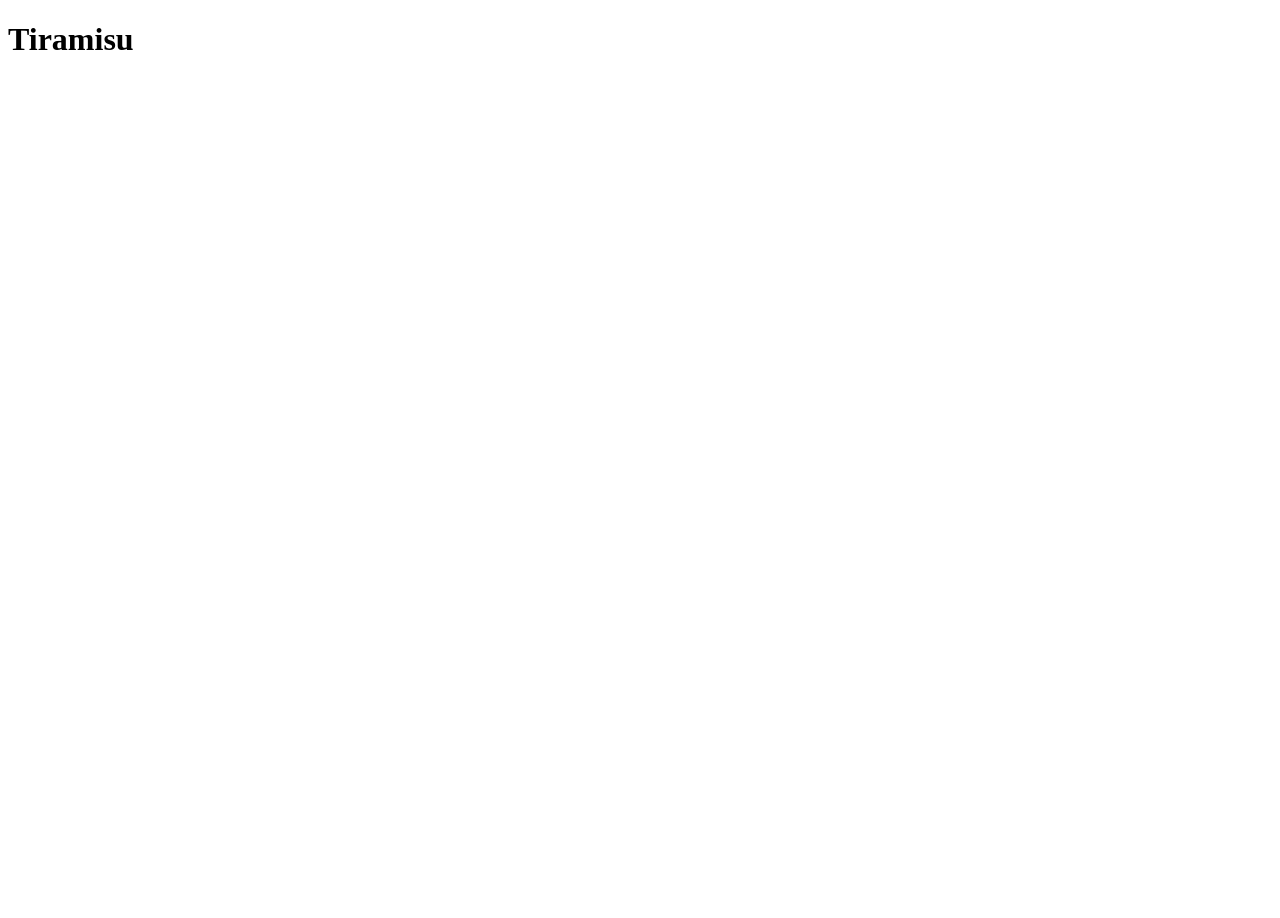
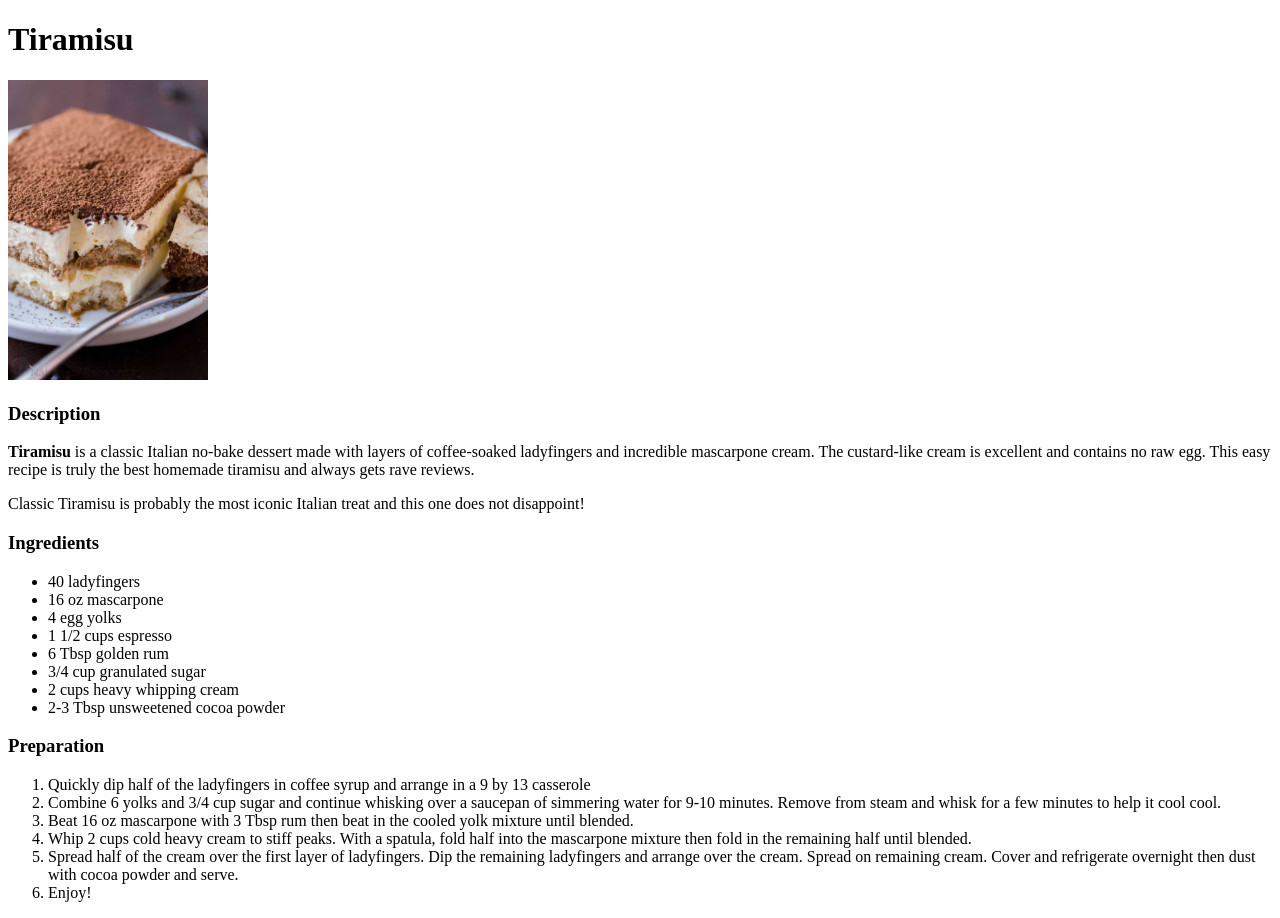
Before and after one commit to Romice98/odin-recipes, a plain HTML site: page recipes/tiramisu.html in a window 1280 px wide. Before the commit the page ends 800 px from the top, so only its background shows below. Drawn offline with Linux system fonts and the light colour scheme.

Commit message:
Created the tiramisu page.
Used headings, ordered and unordered lists, an image and some text manipulation to create
a very basic page with a tiramisu recipe.

```diff
--- a/recipes/tiramisu.html
+++ b/recipes/tiramisu.html
@@ -1,12 +1,41 @@
 <!DOCTYPE html>
 <html lang="en">
+
 <head>
     <meta charset="UTF-8">
     <meta http-equiv="X-UA-Compatible" content="IE=edge">
     <meta name="viewport" content="width=>, initial-scale=1.0">
     <title>Document</title>
 </head>
+
 <body>
     <h1>Tiramisu</h1>
+    <p> <img src="./img/tiramisu.jpg" alt="A photo of Tiramisu" width="200" </p>
+    <h3>Description</h3>
+    <p> <strong>Tiramisu</strong> is a classic Italian no-bake dessert made with layers of coffee-soaked ladyfingers and incredible
+        mascarpone cream. The custard-like cream is excellent and contains no raw egg. This easy recipe is truly the
+        best homemade tiramisu and always gets rave reviews.</p>
+    <p>Classic Tiramisu is probably the most iconic Italian treat and this one does not disappoint!</p>
+    <h3>Ingredients</h3>
+    <ul>
+        <li>40 ladyfingers</li>
+        <li>16 oz mascarpone</li>
+        <li>4 egg yolks</li>
+        <li>1 1/2 cups espresso</li>
+        <li>6 Tbsp golden rum</li>
+        <li>3/4 cup granulated sugar</li>
+        <li>2 cups heavy whipping cream</li>
+        <li>2-3 Tbsp unsweetened cocoa powder</li>
+    </ul>
+    <h3>Preparation</h3>
+    <ol>
+        <li>Quickly dip half of the ladyfingers in coffee syrup and arrange in a 9 by 13 casserole</li>
+        <li>Combine 6 yolks and 3/4 cup sugar and continue whisking over a saucepan of simmering water for 9-10 minutes. Remove from steam and whisk for a few minutes to help it cool cool.</li>
+        <li>Beat 16 oz mascarpone with 3 Tbsp rum then beat in the cooled yolk mixture until blended.</li>
+        <li>Whip 2 cups cold heavy cream to stiff peaks. With a spatula, fold half into the mascarpone mixture then fold in the remaining half until blended.</li>
+        <li>Spread half of the cream over the first layer of ladyfingers. Dip the remaining ladyfingers and arrange over the cream. Spread on remaining cream. Cover and refrigerate overnight then dust with cocoa powder and serve.</li>
+        <li>Enjoy!</li>
+    </ol>
 </body>
+
 </html>
```
Also changed, not shown: recipes/img/tiramisu.jpg (added).
